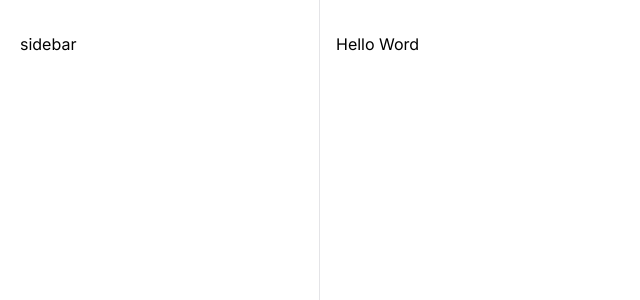
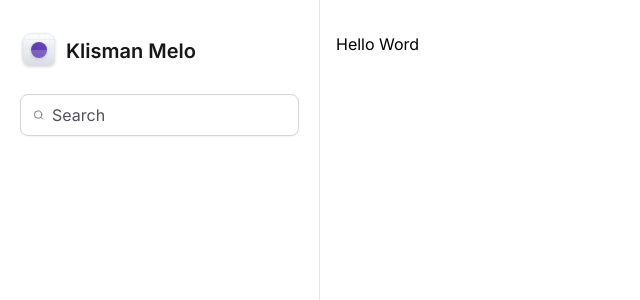
Before and after one commit to klismanmelo/tailwind-curso, a Next.js app: page / in a window 1280 px wide. Shown: the top 300 px of the page, without its empty margins (0-640 px from the left). Built offline with nearby package versions, Linux system fonts and the light colour scheme.

Commit message:
Sidabar part 1

```diff
--- a/package.json
+++ b/package.json
@@ -9,6 +9,7 @@
     "lint": "next lint"
   },
   "dependencies": {
+    "lucide-react": "^0.483.0",
     "next": "^15.2.2",
     "react": "19.0.0-rc-02c0e824-20241028",
     "react-dom": "19.0.0-rc-02c0e824-20241028"
--- /dev/null
+++ b/src/app/components/Sidebar/Logo.tsx
@@ -0,0 +1,210 @@
+export function Logo() {
+    return (
+      <strong className="flex items-center gap-2 text-xl font-semibold text-zinc-900">
+        <svg
+          width={38}
+          height={38}
+          viewBox="0 0 38 38"
+          fill="none"
+          xmlns="http://www.w3.org/2000/svg"
+        >
+          <g filter="url(#filter0_dd_226_307)">
+            <g clipPath="url(#clip0_226_307)">
+              <rect x={3} y={2} width={32} height={32} rx={8} fill="#fff" />
+              <rect
+                x={3}
+                y={2}
+                width={32}
+                height={32}
+                rx={8}
+                fill="url(#paint0_linear_226_307)"
+              />
+              <path
+                fillRule="evenodd"
+                clipRule="evenodd"
+                d="M19 4.039c-7.71 0-13.961 6.25-13.961 13.961 0 7.71 6.25 13.961 13.961 13.961 7.71 0 13.961-6.25 13.961-13.961 0-7.71-6.25-13.961-13.961-13.961zM4.961 18c0-7.753 6.286-14.039 14.039-14.039S33.039 10.247 33.039 18 26.753 32.039 19 32.039 4.961 25.753 4.961 18z"
+                fill="#D0D5DD"
+              />
+              <path
+                fillRule="evenodd"
+                clipRule="evenodd"
+                d="M19 14.078a3.922 3.922 0 100 7.845 3.922 3.922 0 000-7.845zM15 18a4 4 0 118 0 4 4 0 01-8 0z"
+                fill="#D0D5DD"
+              />
+              <path
+                fillRule="evenodd"
+                clipRule="evenodd"
+                d="M19 15.32a2.68 2.68 0 100 5.36 2.68 2.68 0 000-5.36zM16.243 18a2.757 2.757 0 115.514 0 2.757 2.757 0 01-5.514 0z"
+                fill="#D0D5DD"
+              />
+              <path d="M18.961 2h.078v32h-.078V2z" fill="#D0D5DD" />
+              <path d="M35 17.96v.079H3v-.078h32z" fill="#D0D5DD" />
+              <path
+                d="M29.602 2h.078v32h-.078V2zM13.64 2h.078v32h-.077V2zM24.282 2h.077v32h-.077V2zM8.32 2h.078v32H8.32V2z"
+                fill="#D0D5DD"
+              />
+              <path
+                d="M35 28.602v.077H3v-.077h32zM35 12.64v.078H3v-.077h32zM35 23.281v.078H3v-.078h32zM35 7.32v.078H3V7.32h32z"
+                fill="#D0D5DD"
+              />
+              <g filter="url(#filter1_dd_226_307)">
+                <circle
+                  cx={19}
+                  cy={18}
+                  r={8}
+                  fill="url(#paint1_linear_226_307)"
+                />
+              </g>
+              <g filter="url(#filter2_b_226_307)">
+                <path
+                  d="M3 18h32v3.2c0 4.48 0 6.72-.872 8.432a8 8 0 01-3.496 3.496C28.92 34 26.68 34 22.2 34h-6.4c-4.48 0-6.72 0-8.432-.872a8 8 0 01-3.496-3.496C3 27.92 3 25.68 3 21.2V18z"
+                  fill="#fff"
+                  fillOpacity={0.2}
+                />
+              </g>
+            </g>
+            <rect
+              x={3.15}
+              y={2.15}
+              width={31.7}
+              height={31.7}
+              rx={7.85}
+              stroke="#D0D5DD"
+              strokeWidth={0.3}
+            />
+          </g>
+          <defs>
+            <filter
+              id="filter0_dd_226_307"
+              x={0}
+              y={0}
+              width={38}
+              height={38}
+              filterUnits="userSpaceOnUse"
+              colorInterpolationFilters="sRGB"
+            >
+              <feFlood floodOpacity={0} result="BackgroundImageFix" />
+              <feColorMatrix
+                in="SourceAlpha"
+                values="0 0 0 0 0 0 0 0 0 0 0 0 0 0 0 0 0 0 127 0"
+                result="hardAlpha"
+              />
+              <feOffset dy={1} />
+              <feGaussianBlur stdDeviation={1} />
+              <feColorMatrix values="0 0 0 0 0.0627451 0 0 0 0 0.0941176 0 0 0 0 0.156863 0 0 0 0.06 0" />
+              <feBlend
+                in2="BackgroundImageFix"
+                result="effect1_dropShadow_226_307"
+              />
+              <feColorMatrix
+                in="SourceAlpha"
+                values="0 0 0 0 0 0 0 0 0 0 0 0 0 0 0 0 0 0 127 0"
+                result="hardAlpha"
+              />
+              <feOffset dy={1} />
+              <feGaussianBlur stdDeviation={1.5} />
+              <feColorMatrix values="0 0 0 0 0.0627451 0 0 0 0 0.0941176 0 0 0 0 0.156863 0 0 0 0.1 0" />
+              <feBlend
+                in2="effect1_dropShadow_226_307"
+                result="effect2_dropShadow_226_307"
+              />
+              <feBlend
+                in="SourceGraphic"
+                in2="effect2_dropShadow_226_307"
+                result="shape"
+              />
+            </filter>
+            <filter
+              id="filter1_dd_226_307"
+              x={8}
+              y={8}
+              width={22}
+              height={22}
+              filterUnits="userSpaceOnUse"
+              colorInterpolationFilters="sRGB"
+            >
+              <feFlood floodOpacity={0} result="BackgroundImageFix" />
+              <feColorMatrix
+                in="SourceAlpha"
+                values="0 0 0 0 0 0 0 0 0 0 0 0 0 0 0 0 0 0 127 0"
+                result="hardAlpha"
+              />
+              <feOffset dy={1} />
+              <feGaussianBlur stdDeviation={1} />
+              <feColorMatrix values="0 0 0 0 0.0627451 0 0 0 0 0.0941176 0 0 0 0 0.156863 0 0 0 0.06 0" />
+              <feBlend
+                in2="BackgroundImageFix"
+                result="effect1_dropShadow_226_307"
+              />
+              <feColorMatrix
+                in="SourceAlpha"
+                values="0 0 0 0 0 0 0 0 0 0 0 0 0 0 0 0 0 0 127 0"
+                result="hardAlpha"
+              />
+              <feOffset dy={1} />
+              <feGaussianBlur stdDeviation={1.5} />
+              <feColorMatrix values="0 0 0 0 0.0627451 0 0 0 0 0.0941176 0 0 0 0 0.156863 0 0 0 0.1 0" />
+              <feBlend
+                in2="effect1_dropShadow_226_307"
+                result="effect2_dropShadow_226_307"
+              />
+              <feBlend
+                in="SourceGraphic"
+                in2="effect2_dropShadow_226_307"
+                result="shape"
+              />
+            </filter>
+            <filter
+              id="filter2_b_226_307"
+              x={-2}
+              y={13}
+              width={42}
+              height={26}
+              filterUnits="userSpaceOnUse"
+              colorInterpolationFilters="sRGB"
+            >
+              <feFlood floodOpacity={0} result="BackgroundImageFix" />
+              <feGaussianBlur in="BackgroundImageFix" stdDeviation={2.5} />
+              <feComposite
+                in2="SourceAlpha"
+                operator="in"
+                result="effect1_backgroundBlur_226_307"
+              />
+              <feBlend
+                in="SourceGraphic"
+                in2="effect1_backgroundBlur_226_307"
+                result="shape"
+              />
+            </filter>
+            <linearGradient
+              id="paint0_linear_226_307"
+              x1={19}
+              y1={2}
+              x2={19}
+              y2={34}
+              gradientUnits="userSpaceOnUse"
+            >
+              <stop stopColor="#fff" />
+              <stop offset={1} stopColor="#D0D5DD" />
+            </linearGradient>
+            <linearGradient
+              id="paint1_linear_226_307"
+              x1={15}
+              y1={26}
+              x2={23}
+              y2={10}
+              gradientUnits="userSpaceOnUse"
+            >
+              <stop stopColor="#53389E" />
+              <stop offset={1} stopColor="#6941C6" />
+            </linearGradient>
+            <clipPath id="clip0_226_307">
+              <rect x={3} y={2} width={32} height={32} rx={8} fill="#fff" />
+            </clipPath>
+          </defs>
+        </svg>
+
+        <span>Klisman Melo</span>
+      </strong>
+    )
+  }
--- /dev/null
+++ b/src/app/components/Sidebar/index.tsx
@@ -0,0 +1,18 @@
+import { Logo } from '@/app/components/Sidebar/Logo'
+ import { Search } from 'lucide-react'
+
+ export function Sidebar() {
+   return (
+     <aside className="space-y-6 border-r border-zinc-200 px-5 py-8">
+       <Logo />
+
+       <div className="flex w-full items-center gap-2 rounded-lg border border-zinc-300 px-3 py-2 shadow-sm">
+         <Search className="h-5 w-5 text-zinc-500" />
+         <input
+           className="flex-1 border-0 bg-transparent p-0 text-zinc-900 placeholder-zinc-600"
+           placeholder="Search"
+         />
+       </div>
+     </aside>
+   )
+ }
--- a/src/app/layout.tsx
+++ b/src/app/layout.tsx
@@ -1,6 +1,7 @@
-import type { Metadata } from "next";
-import "./globals.css";
-import { Inter } from "next/font/google";
+import { Sidebar } from '@/app/components/Sidebar'
+ import './globals.css'
+ import type { Metadata } from 'next'
+ import { Inter } from 'next/font/google'
 
 const inter = Inter({ subsets: ["latin"] });
 
@@ -18,7 +19,7 @@
     <html lang="pt-BR">
       <body className={inter.className}>
          <div className="grid min-h-screen grid-cols-app">
-           <aside className="border-r border-zinc-200 px-5 py-8">sidebar</aside>
+          <Sidebar />
            <main className="px-4 pb-12 pt-8">{children}</main>
          </div>
        </body>
```
Also changed, not shown: 1 other file (tests, documents, lock files or other folders).
